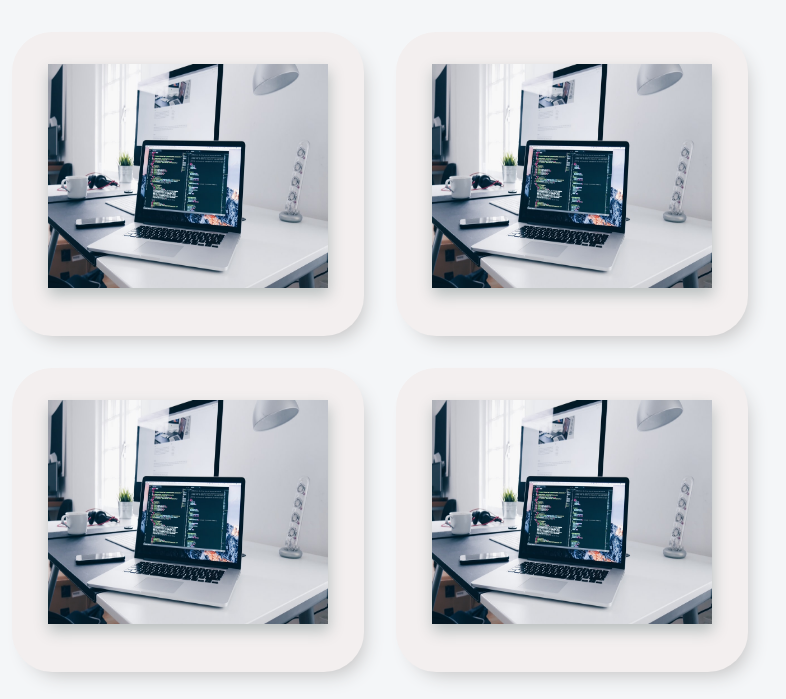
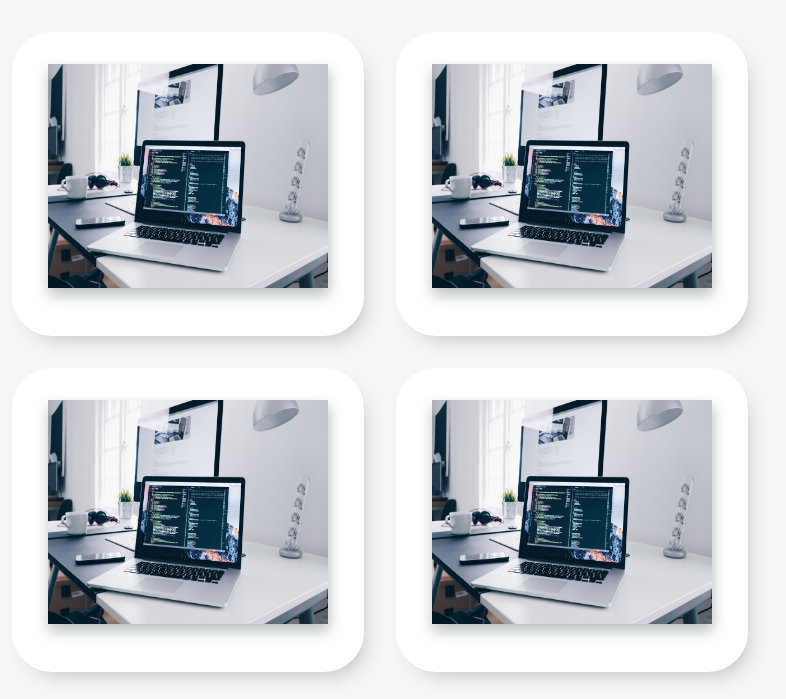
Before and after one commit to swastikpradhan/swastikpradhan.github.io, a plain HTML site: page index.html in a window 1280 px wide. Shown: the part 3421-4120 px from the top of the page, without its empty margins (260-1046 px from the left). Drawn offline with Linux system fonts and the light colour scheme.

Commit message:
css color changes

```diff
--- a/css/index.css
+++ b/css/index.css
@@ -1277,7 +1277,7 @@ header {
  .containerr .cardd{
      max-width: 22rem;
      height: 100%;
-     background-color: #f3efef;
+     background-color: #ffffff;
      margin: 1rem;
      position: relative;
      border-radius: 2.5rem;
```
